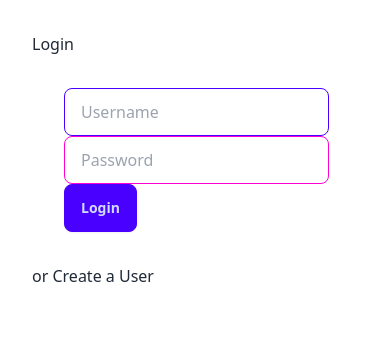
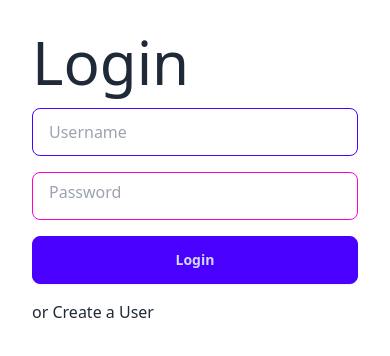
Before and after one commit to Narfinger/toukakoukan, a Svelte app in the folder front_end/: page / in a window 390 px wide. Shown: the top 356 px of the page. Built offline with nearby package versions, Linux system fonts and the light colour scheme; no server answers.

Commit message:
better mobile layout for login

```diff
--- a/front_end/src/pages/Login.svelte
+++ b/front_end/src/pages/Login.svelte
@@ -26,8 +26,8 @@
     </div>
 {/if}
 <div class="p-8 container mx-auto">
-    <h1>Login</h1>
-    <div class="p-8">
+    <p class="text-6xl pb-4">Login</p>
+    <div class="grid lg:grid-cols-2 gap-4">
         <input
             class="input input-bordered input-primary"
             type="username"
@@ -35,20 +35,20 @@
             bind:value={username}
         />
         <input
-            class="input input-bordered input-secondary"
+            class="input input-bordered input-secondary pb-2"
             type="password"
             placeholder="Password"
             bind:value={password}
         />
-        <button class="btn btn-primary lg:w-64 md:w-16" on:click={handleLogin}
+        <button class="btn btn-primary lg:w-32 md:w-32" on:click={handleLogin}
             >Login</button
         >
-    </div>
-    <div>
-        or <button
-            on:click={() => {
-                push("/createuser/");
-            }}>Create a User</button
-        >
+        <div class="lg:col-span-2">
+            or <button
+                on:click={() => {
+                    push("/createuser/");
+                }}>Create a User</button
+            >
+        </div>
     </div>
 </div>
```
